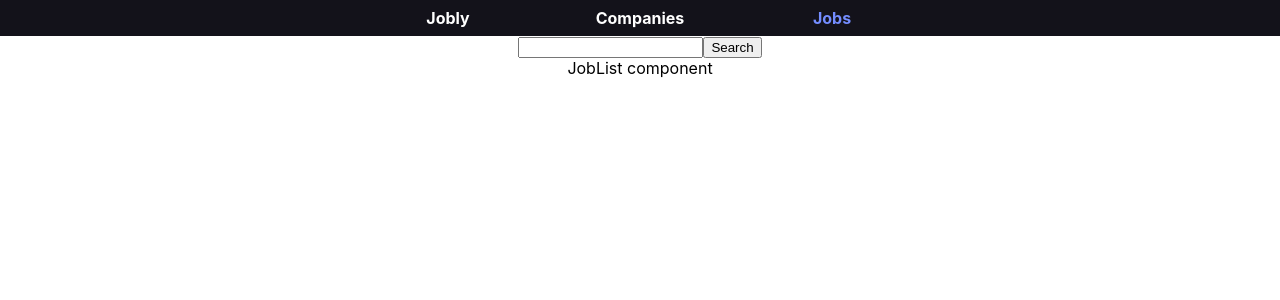
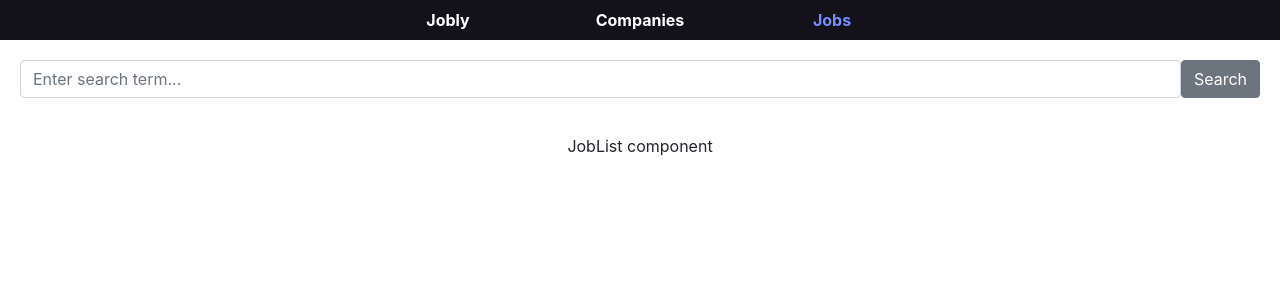
Before and after one commit to nickmonteleone/react-jobly, a React (Create React App) app: page /jobs in a window 1280 px wide. Shown: the top 300 px of the page. Built offline with nearby package versions, Linux system fonts and the light colour scheme; no server answers; the HTML template or start-up script is replaced by a standard one.

Commit message:
company loader gets data for single company

```diff
--- a/public/index.html
+++ b/public/index.html
@@ -10,6 +10,8 @@
       content="Web site created using create-react-app"
     />
     <link rel="apple-touch-icon" href="%PUBLIC_URL%/logo192.png" />
+    <!-- Bootstrap import -->
+    <link rel="stylesheet" href="https://cdn.jsdelivr.net/npm/bootstrap@4.3.1/dist/css/bootstrap.min.css">
     <!--
       manifest.json provides metadata used when your web app is installed on a
       user's mobile device or desktop. See https://developers.google.com/web/fundamentals/web-app-manifest/
--- a/src/CompanyCard.js
+++ b/src/CompanyCard.js
@@ -1,4 +1,5 @@
-import "./CompanyCard.css"
+import "./CompanyCard.css";
+import { Link } from "react-router-dom";
 
 /**
  * renders info about a single company
@@ -14,20 +15,22 @@ import "./CompanyCard.css"
 function CompanyCard({ companyData }) {
   console.log("companyCard rendered, companyData =", companyData);
 
-  const { name, description, logoUrl } = companyData;
+  const { name, handle, description, logoUrl } = companyData;
   return (
-    <div className='CompanyCard'>
+    <Link
+      className='CompanyCard text-reset text-decoration-none'
+      to={`/companies/${handle}`}>
       <div className="CompanyCard-header">
         <div className="CompanyCard-name">
           {name}
         </div>
         {logoUrl &&
-        <img src={logoUrl} alt={name} className="CompanyCard-image"></img>}
+          <img src={logoUrl} alt={name} className="CompanyCard-image"></img>}
       </div>
       <p className="CompanyCard-description">
         {description}
       </p>
-    </div>
+    </Link>
   );
 }
 
--- a/src/CompanyDetail.js
+++ b/src/CompanyDetail.js
@@ -12,9 +12,23 @@ import JobCardList from "./JobCardList";
  */
 
 function CompanyDetail ({ companyData }) {
+  console.log("companyDetail rendered, companyData =", companyData);
+
+  //TODO: update to have all data for detail page
+  const { name, description, logoUrl } = companyData;
+
   return (
     <div className="CompanyDetail">
-      CompanyDetail component
+      <div className="CompanyCard-header">
+        <div className="CompanyCard-name">
+          {name}
+        </div>
+        {logoUrl &&
+          <img src={logoUrl} alt={name} className="CompanyCard-image"></img>}
+      </div>
+      <p className="CompanyCard-description">
+        {description}
+      </p>
     </div>
   );
 }
--- a/src/CompanyList.js
+++ b/src/CompanyList.js
@@ -21,18 +21,21 @@ function CompanyList () {
   const [companies, setCompanies] = useState([]);
   console.log("companyList rendered, companies =", companies);
 
-  useEffect(function getCompanyDataOnMount() {
+  useEffect(function getCompaniesOnMount() {
     console.log('useEffect called')
-    async function getCompanyData() {
+    async function getCompanies() {
       const companiesResult = await JoblyApi.getCompanies();
       setCompanies(companiesResult);
     }
-    getCompanyData();
+    getCompanies();
   },[]);
+
+  //TODO: might be able to consolidate into one async function
 
   async function searchForCompanies(nameLikeSearch) {
     const companiesSearchResult = await JoblyApi.getCompanies(nameLikeSearch);
     console.log('searchForCompanies',companiesSearchResult)
+
     setCompanies(companiesSearchResult);
   }
 
--- a/src/CompanyLoader.js
+++ b/src/CompanyLoader.js
@@ -1,6 +1,7 @@
-import { useState } from "react";
+import { useState, useEffect } from "react";
 import { useParams } from "react-router-dom";
 import CompanyDetail from "./CompanyDetail"
+import JoblyApi from "./api";
 
 /** CompanyLoader component to get company data based on url param
  *
@@ -14,10 +15,26 @@ import CompanyDetail from "./CompanyDetail"
  */
 
 function CompanyLoader () {
-  const { companyName } = useParams();
+  const { companyHandle } = useParams();
+  const [companyData, setCompanyData] = useState();
+
+  console.log("companyLoader rendered:", companyHandle, companyData);
+
+  useEffect(function getCompanyDataOnMount() {
+    console.log('useEffect called')
+    async function getCompanyData() {
+      const companyDataResult = await JoblyApi.getCompany(companyHandle);
+      setCompanyData(companyDataResult);
+    }
+    getCompanyData();
+  },[]);
+
   return (
     <div className="CompanyLoader">
-      CompanyLoader component. companyName: {companyName}
+      CompanyLoader component. companyHandle: {companyHandle}
+      {
+        companyData && <CompanyDetail companyData={companyData}/>
+      }
     </div>
   );
 }
--- a/src/RoutesList.js
+++ b/src/RoutesList.js
@@ -22,7 +22,7 @@ function RoutesList() {
     <Routes>
       <Route path="/jobs" element={<JobList />} />
       <Route path="/companies" element={<CompanyList />} />
-      <Route path="/companies/:companyName" element={<CompanyLoader />} />
+      <Route path="/companies/:companyHandle" element={<CompanyLoader />} />
       <Route path="/" element={<Homepage />} />
       <Route path="*" element={<NotFound />} />
     </Routes>
--- /dev/null
+++ b/src/SearchForm.css
@@ -0,0 +1,5 @@
+.SearchForm {
+  display: flex;
+  flex-direction: row;
+  padding: 20px;
+}
--- a/src/SearchForm.js
+++ b/src/SearchForm.js
@@ -1,3 +1,5 @@
+import "./SearchForm.css"
+
 import { useState } from "react";
 
 /**
@@ -12,9 +14,8 @@ import { useState } from "react";
 
 function SearchForm({handleSave}) {
   const [formData, setFormData] = useState({searchText: ""})
-//TODO: build out form to get input for namelikesearch, call callback on submit
 
-
+  /** Handle input to form. */
   function handleChange(evt) {
     const {name, value } = evt.target;
     setFormData(fData => ({
@@ -23,20 +24,22 @@ function SearchForm({handleSave}) {
     }));
   }
 
-
+  /** Call callback function on form submit. */
   function handleSubmit(evt) {
     evt.preventDefault();
     console.log('handleSubmit formData', formData)
     handleSave(formData.searchText);
   }
 
-
-
-
   return (
-    <form className='SearchForm'>
-      <input name='searchText' onChange={handleChange}></input>
-      <button onClick={handleSubmit}>Search</button>
+    <form className='SearchForm form-group'>
+      <input
+        className="form-control"
+        name='searchText'
+        onChange={handleChange}
+        placeholder="Enter search term..."
+      />
+      <button className="btn-secondary btn" onClick={handleSubmit}>Search</button>
     </form>
   )
 }
```
